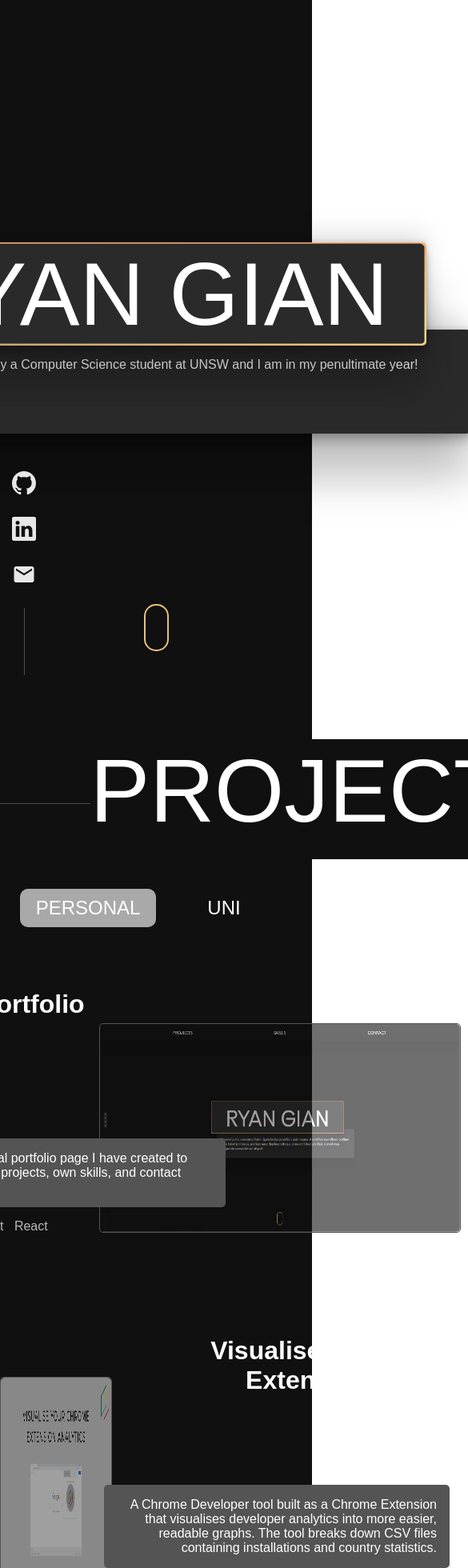
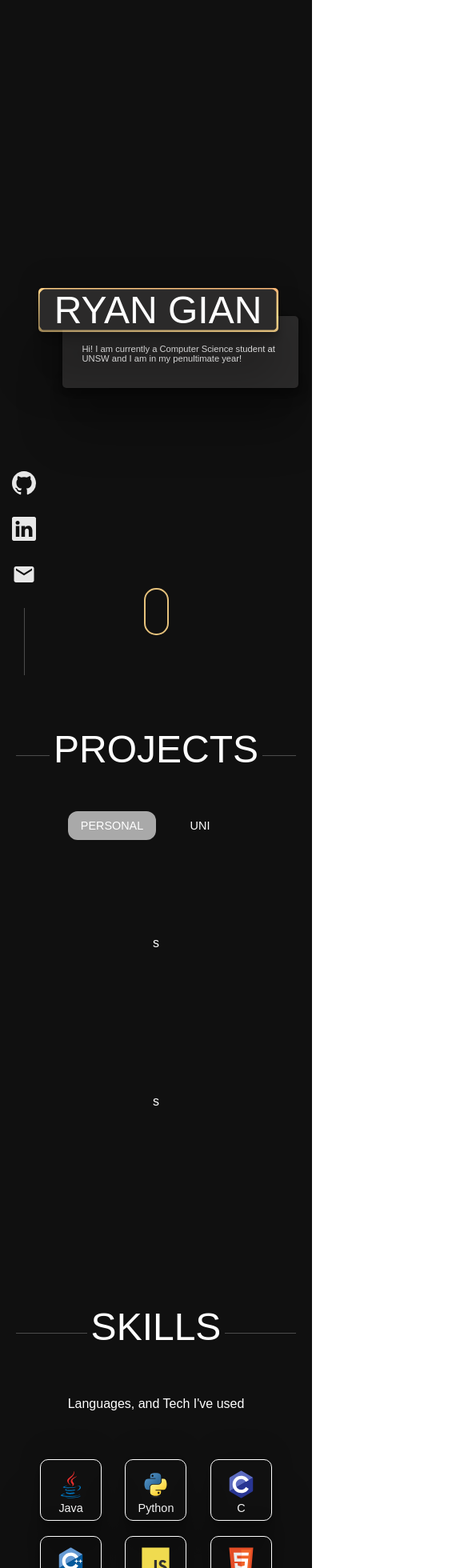
Before and after one commit to RyanGian/portfolio, a React (Create React App) app: page / in a window 390 px wide. Shown: the top 1960 px of the page at 80% size, 585 px wide, since content can reach past the window. Built offline with nearby package versions, Linux system fonts and the light colour scheme.

Commit message:
adding media queries for home, contact, skills

```diff
--- a/src/components/ProjectSampleCard.jsx
+++ b/src/components/ProjectSampleCard.jsx
@@ -1,5 +1,6 @@
 import PropTypes from "prop-types";
 import styled from "styled-components";
+import React, { useEffect, useState } from "react";
 import { RiGithubFill, RiExternalLinkLine } from "react-icons/ri";
 
 const Container = styled.div`
@@ -23,24 +24,9 @@ const Container = styled.div`
 `;
 
 // #a9a9a9
-const ImageContainer = styled.div`
-  border: 1px solid #555454;
-  border-radius: 5px;
-  width: 450px;
-  height: 260px;
-  margin-right: ${(props) => (props.right ? "250px" : "-310px")};
-  overflow: hidden;
-  color: #a9a9a9;
-  }
-`;
 
-const SampleImage = styled.img`
-  width: 100%;
-  height: 100%;
-  border-radius: 5px;
-  opacity: 0.6;
-}
-`;
+
+
 
 const TextContainer = styled.div`
  //border: 1px solid yellow;
@@ -118,10 +104,53 @@ const Languages = styled.div`
   }
 `;
 
+
+
+
+const ImageContainer = styled.div`
+  border: 1px solid #555454;
+  border-radius: 5px;
+  width: 450px;
+  height: 260px;
+  margin-right: ${(props) => (props.right ? "250px" : "-310px")};
+  overflow: hidden;
+  color: #a9a9a9;
+  // @media (max-width: 900px) {
+  //   width: ${(props) => (props.width/2)+"px"};
+  //   height: ${(props) => ( props.height/2)+"px" - "260px" };
+  // }
+}
+`;
+
+const SampleImage = styled.img`
+  width: 100%;
+  height: 100%;
+  border-radius: 5px;
+  opacity: 0.6;
+}
+`;
+
 const ProjectSampleCard = (props) => {
+  const [windowWidth, setWindowWidth] = useState(0);
+  const [windowHeight, setWindowHeight] = useState(0);
+  let resizeWindow = () => {
+    setWindowWidth(window.innerWidth);
+    setWindowHeight(window.innerHeight);
+  };
+
+  useEffect(() => {
+    resizeWindow();
+    window.addEventListener("resize", resizeWindow);
+    return () => window.removeEventListener("resize", resizeWindow);
+  }, []);
+
+
+
   return (
     <Container>
-      <ImageContainer right={props.alternate} left={props.alternate}>
+      {windowWidth >= 1000 ?
+      <>
+      <ImageContainer width={windowWidth} height = {windowHeight} right={props.alternate} left={props.alternate}>
         <SampleImage
           className="project-sample-image"
           src={props.image}
@@ -161,6 +190,12 @@ const ProjectSampleCard = (props) => {
         </DescriptionContainer>
         <Languages right={props.alternate}>{props.language}</Languages>
       </TextContainer>
+      </>
+      :
+      <>s</>
+      }
+
+
     </Container>
   );
 };
--- a/src/components/ProjectToggle.css
+++ b/src/components/ProjectToggle.css
@@ -1,15 +1,11 @@
 .project-toggle-container {
+  position: relative;
+  z-index: 6;
   padding-top: 80px;
   margin: auto;
   display: flex;
   justify-content: center;
   padding-bottom: 120px;
-}
-
-.personal-projects-tab {
-}
-
-.uni-projects-tab {
 }
 
 .active {
@@ -18,9 +14,8 @@
 
 .tab-box {
   width: 150px;
-
   padding: 10px;
-  border-radius: 10px;
+  border-radius: 12px;
   font-size: 1.5em;
 }
 
@@ -32,3 +27,28 @@
   box-shadow: rgba(50, 50, 93, 0.25) 0px 30px 60px -12px inset,
     rgba(0, 0, 0, 0.3) 0px 18px 36px -18px inset;
 }
+
+
+@media (max-width: 750px) {
+  .project-toggle-container {
+    padding-top: 40px;
+    padding-bottom: 120px;
+  }
+
+  .tab-box {
+    width: 125px;
+    font-size: 1.4em;
+  }
+}
+
+@media (max-width: 600px) {
+  .project-toggle-container {
+    padding-top: 20px;
+    padding-bottom: 120px;
+  }
+
+  .tab-box {
+    width: 90px;
+    font-size: 0.9em;
+  }
+}
--- a/src/components/SectionHeader.css
+++ b/src/components/SectionHeader.css
@@ -1,30 +1,65 @@
 .section-header-container {
-  display: inline-block;
+  padding-top: 50px;
+  display: flex;
+  align-items: center;
+  justify-self: center;
   position: relative;
   width: 750px;
+  margin: auto;
+  height: 100px;
 }
 
 .header-text {
+  position: relative;
   font-size: 7em;
   z-index: 5;
-  width: 70%;
   background-color: #101010;
   height: 150px;
-  margin: auto;
-  margin-top: 80px;
-  position: relative;
-  border-radius: 5px;
+  margin: 0 auto;
   font-family: "Poligon", sans-serif;
+  padding-left: 5px;
+  padding-right: 5px;
   /* box-shadow: rgba(0, 0, 0, 0.25) 0px 54px 55px,
       rgba(0, 0, 0, 0.12) 0px -12px 30px, rgba(0, 0, 0, 0.12) 0px 4px 6px,
       rgba(0, 0, 0, 0.17) 0px 12px 13px, rgba(0, 0, 0, 0.09) 0px -3px 5px; */
 }
 
 .line-break {
-  /* position: absolute; */
+  position: absolute;
   z-index: 0;
   width: 100%;
-  margin-top: -170px;
-  height: 100px;
   border-bottom: 1px solid rgba(255, 255, 255, 0.25);
 }
+
+@media (max-width: 850px) {
+  .header-text {
+    font-size: 6em;
+    margin-top: 20px;
+  }
+  .section-header-container {
+    width: 680px;
+
+  }
+}
+
+@media (max-width: 750px) {
+  .header-text {
+    font-size: 5em;
+    margin-top: 40px;
+  }
+  .section-header-container {
+    width: 550px;
+
+  }
+}
+
+@media (max-width: 600px) {
+  .header-text {
+    font-size: 3em;
+    margin-top: 80px;
+  }
+  .section-header-container {
+    width: 350px;
+
+  }
+}
--- a/src/components/SkillBox.css
+++ b/src/components/SkillBox.css
@@ -3,7 +3,6 @@
   width: 110px;
   border: 1px white solid;
   margin: auto;
-  margin-top: 100px;
   border-radius: 10px;
   box-shadow: rgba(0, 0, 0, 0.25) 0px 54px 55px,
     rgba(0, 0, 0, 0.12) 0px -12px 30px, rgba(0, 0, 0, 0.12) 0px 4px 6px,
@@ -14,7 +13,10 @@
 
 .skill-image {
   margin-top: 13px;
-  height: 45px;
+}
+
+img {
+  height: 50px;
 }
 
 .skill-text {
@@ -26,3 +28,50 @@
 .prop-icon {
   margin-top: 13px;
 }
+
+@media (max-width: 850px) {
+  .skill-box-container {
+    height: 100px;
+    width: 100px;
+
+  }
+
+  img {
+    height: 45px;
+  }
+
+  .skill-text {
+    font-size: 1.2em;
+  }
+}
+
+@media (max-width: 800px) {
+  .skill-box-container {
+    height: 90px;
+    width: 90px;
+
+  }
+
+  img {
+    height: 40px;
+  }
+
+  .skill-text {
+    font-size: 1em;
+  }
+}
+
+@media (max-width: 750px) {
+  .skill-box-container {
+    height: 75px;
+    width: 75px;
+  }
+
+  img {
+    height: 35px;
+  }
+
+  .skill-text {
+    font-size: 0.9em;
+  }
+}
--- a/src/sections/Contact.css
+++ b/src/sections/Contact.css
@@ -5,7 +5,7 @@
 
   background-color: #101010;
   /* background-color: #36454f; */
-  height: calc(100vh - 30px);
+  height: calc(100vh - 60px);
   color: white;
   /* user-select: none; */
 }
@@ -52,3 +52,14 @@
   padding: 15px;
   font-size: 1.5em;
 }
+
+@media (max-width: 750px) {
+  .contact-text {
+    border-radius: 5px;
+    width: 700px;
+    height: 150px;
+    margin-top: 50px;
+    position: relative;
+    font-size: 6em;
+  }
+}
--- a/src/sections/Contact.jsx
+++ b/src/sections/Contact.jsx
@@ -8,6 +8,24 @@ const ContactText = styled.div`
   margin-top: 80px;
   font-size: 1.5em;
   width: 500px;
+
+  @media (max-width: 850px) {
+    margin-top: 80px;
+    font-size: 1.3em;
+    width: 500px;
+  }
+
+  @media (max-width: 750px) {
+    margin-top: 80px;
+    font-size: 1.2em;
+    width: 450px;
+  }
+
+  @media (max-width: 600px) {
+    margin-top: 80px;
+    font-size: 1.1em;
+    width: 350px;
+  }
   }
 `;
 
--- a/src/sections/Home.css
+++ b/src/sections/Home.css
@@ -62,35 +62,6 @@
   }
 }
 
-/* background: linear-gradient(
-    45deg,
-    transparent 5%,
-    rgb(255, 215, 137) 50%,
-    transparent 99%
-  ); */
-
-/* .name-container:hover:before {
-  opacity: 1;
-}
-
-.name-container:before {
-  background: linear-gradient(
-    45deg,
-    transparent 5%,
-    rgb(255, 215, 137) 50%,
-    transparent 99%
-  );
-  border-radius: inherit;
-  content: "";
-  inset: 1px;
-  opacity: 0;
-  position: absolute;
-  transition: opacity 400ms;
-  z-index: 0;
-} */
-
-/* #626262 */
-
 .profile-container {
   position: relative;
   text-align: left;
@@ -99,26 +70,13 @@
   margin-left: 60px;
   height: 70px;
   padding: 35px 10px 25px 25px;
-  width: 690px;
+  width: 700px;
   box-shadow: rgba(0, 0, 0, 0.25) 0px 54px 55px,
     rgba(0, 0, 0, 0.12) 0px -12px 30px, rgba(0, 0, 0, 0.12) 0px 4px 6px,
     rgba(0, 0, 0, 0.17) 0px 12px 13px, rgba(0, 0, 0, 0.09) 0px -3px 5px;
   border-radius: 5px;
   margin-top: -20px;
 }
-
-@media (max-width: 1000px) {
-  .name-container {
-  }
-}
-
-/* .image {
-  left: 0;
-  position: absolute;
-  margin: auto;
-  bottom: 0;
-  width: 100%;
-} */
 
 .below-the-fold-scroll-container {
   width: 100%;
@@ -133,7 +91,7 @@
   width: 27px;
   height: 55px;
   /* background-color: #ee7752; */
-  margin-bottom: 30px;
+  margin-bottom: 50px;
   border-radius: 15px;
   border: 2px solid rgb(255, 215, 137);
 }
@@ -162,8 +120,48 @@
   }
 }
 
-/* @media (max-width: 950px) {
+@media (max-width: 850px) {
   .colour-border {
-    width: 100%;
+    max-width: 600px;
+
   }
-} */
+  .name-container {
+    font-size: 6em;
+  }
+
+  .profile-container {
+    width: 580px;
+  }
+}
+
+@media (max-width: 750px) {
+  .colour-border {
+    max-width: 500px;
+
+  }
+  .name-container {
+    font-size: 5em;
+  }
+
+  .profile-container {
+    max-width: 470px;
+    font-size: 0.9em;
+    height: 40px;
+  }
+}
+
+@media (max-width: 600px) {
+  .colour-border {
+    max-width: 300px;
+
+  }
+  .name-container {
+    font-size: 3em;
+  }
+
+  .profile-container {
+    max-width: 260px;
+    font-size: 0.7em;
+    height: 30px;
+  }
+}
--- a/src/sections/Home.jsx
+++ b/src/sections/Home.jsx
@@ -26,11 +26,6 @@ function Home() {
         </div>
       </div>
 
-      {/* <img
-            className="image"
-            src={ logo }
-            alt="logos"
-          ></img> */}
       <div
         className="below-the-fold-scroll-container "
         onClick={() => {
--- a/src/sections/Skills.jsx
+++ b/src/sections/Skills.jsx
@@ -23,7 +23,7 @@ const SkillsContainer = styled.div`
 
   background-color: #101010;
   // background-color: #343434;
-  /* height: 100vh; */
+  height: 90vh;
   color: white;
   // user-select: none;
   /* margin-bottom: 100px; */
@@ -32,8 +32,26 @@ const SkillsContainer = styled.div`
 `;
 
 const SkillsText = styled.div`
+  position: relative;
+  z-index: 6;
   margin-top: 100px;
   font-size: 1.5em;
+  margin-bottom: 60px;
+  @media (max-width: 850px) {
+    margin-top: 80px;
+    }
+  }
+
+  @media (max-width: 750px) {
+    margin-top: 50px;
+    font-size: 1.2em;
+    }
+  }
+
+  @media (max-width: 600px) {
+    margin-top: 30px;
+    font-size: 1em;
+    }
   }
 `;
 
@@ -42,12 +60,32 @@ const SkillsDisplayFlexbox = styled.div`
   // display: flex;
   // flex-wrap: wrap;
   display: grid;
-  grid-template-columns: repeat(auto-fill, minmax(120px, 1fr));
+  grid-template-columns: repeat(auto-fill, minmax(100px, 1fr));
   margin: auto;
-  column-gap: 25px;
+  gap: 3em;
   /* height: 200px; */
   width: 600px;
   z-index: 3;
+  @media (max-width: 850px) {
+    grid-template-columns: repeat(auto-fill, minmax(100px, 1fr));
+    width: 550px;
+    gap: 3em;
+    }
+   }
+
+   @media (max-width: 800px) {
+     grid-template-columns: repeat(auto-fill, minmax(60px, 1fr));
+     width: 400px;
+     gap: 2.7em;
+     }
+   }
+
+   @media (max-width: 600px) {
+    grid-template-columns: repeat(auto-fill, minmax(75px, 1fr));
+    width: 300px;
+    gap: 1.2em;
+    }
+  }
 
   }
 `;
@@ -72,6 +110,7 @@ function Skills() {
         <SkillBox icon={materialuiLogo} skillText={"Material Ui"} />
         <SkillBox icon={flaskLogo} skillText={"Flask"} />
       </SkillsDisplayFlexbox>
+
     </SkillsContainer>
   );
 }
```
Also changed, not shown: src/components/SectionHeader.jsx (+5 -4 lines).
